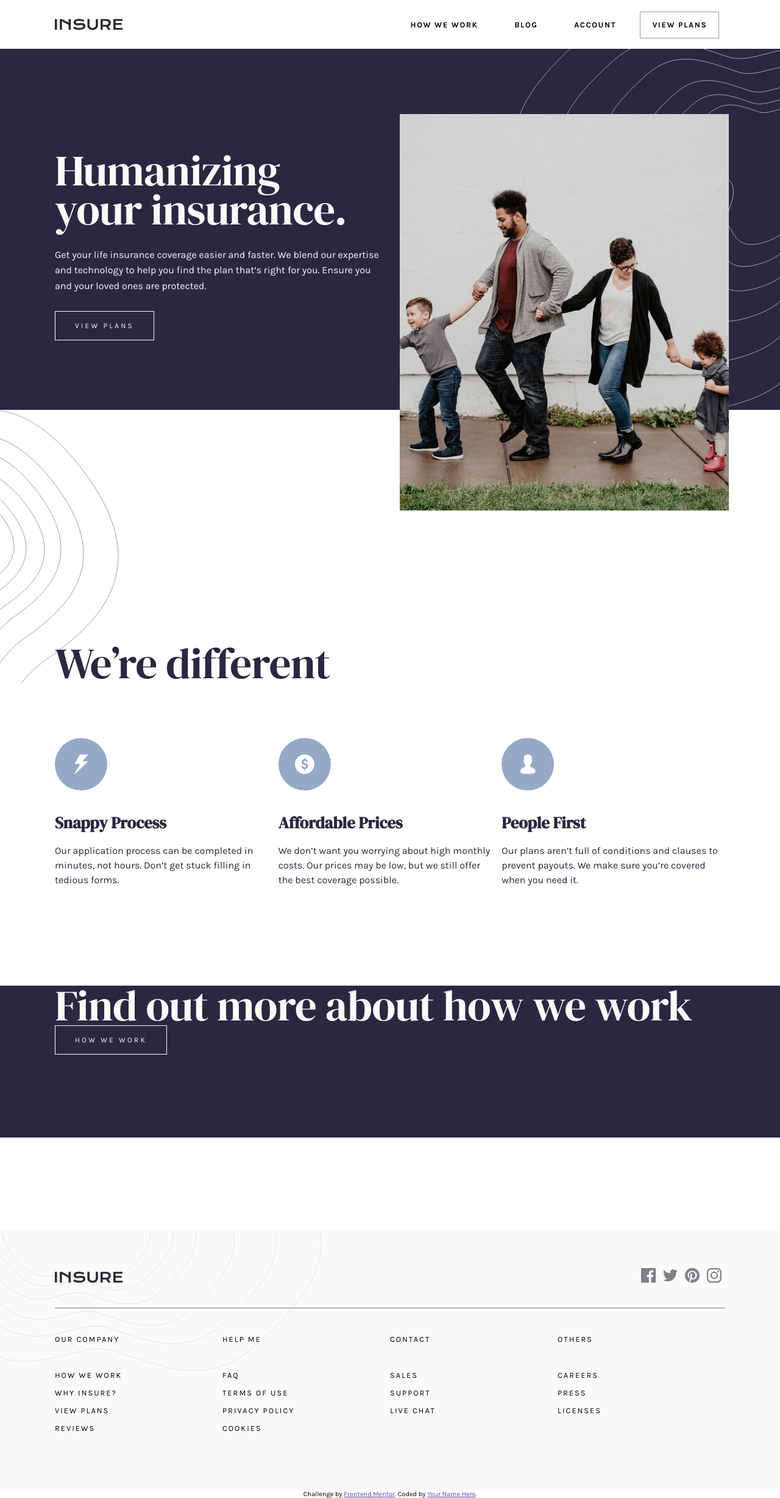
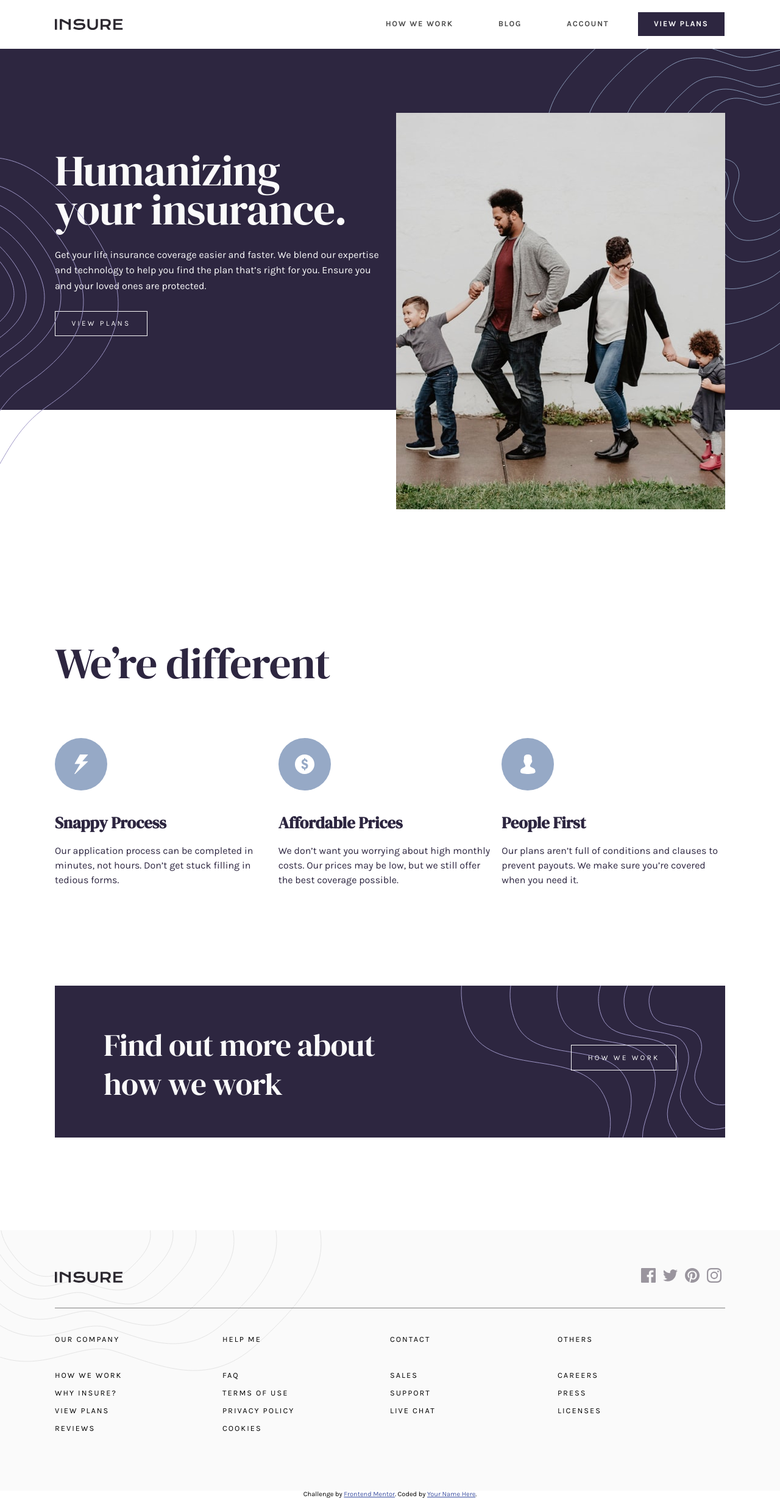
Before and after one commit to jasonlord/insure-landing-page-master, a PHP site: page /index.html in a window 1280 px wide. Shown: the whole page at 61% size. Run offline with PHP 8.4, Linux system fonts and the light colour scheme.

Commit message:
made final tweaks before working on making site responsive

```diff
--- a/index.html
+++ b/index.html
@@ -50,7 +50,10 @@
                 Get your life insurance coverage easier and faster. We blend our expertise and technology to help you find the plan that’s right for you. Ensure you and your loved ones are protected.
             </p>
             <button>View Plans</button>
+
         </div>
+        <div id="calloutTopTexture"></div>
+        <div id="textureImage01"></div>
     </div>
 
     <div class="cardSectionContainer">
@@ -85,13 +88,11 @@
         </div>
     </div>
 
-    <div class="bannerSection">
     <div id="bannerContents">
         <h1>
             Find out more about how we work
         </h1>
         <button>How we work</button>
-        </div>
     </div>
 
     <footer class="secondaryNav">
@@ -99,10 +100,21 @@
             <div class="footerTopSection">
                 <div id="logo"></div>
                 <ul class="socialMediaIcons">
+                    <a href="#">
                         <li class="socialMediaIcon" id="instagram"></li>
+                    </a>
+                    <a href="#">
                         <li class="socialMediaIcon" id="pinterest"></li>
+                    </a>
+                    </a>
+                    <a href="#">
                         <li class="socialMediaIcon" id="twitter"></li>
+                    </a>
+                    </a>
+                    <a href="#">
                         <li class="socialMediaIcon" id="facebook"></li>
+                    </a>
+                    </a>
                 </ul>
             </div>
 
--- a/sass/_main.scss
+++ b/sass/_main.scss
@@ -10,8 +10,6 @@
             max-width: $containerWidth;
             margin: 0 auto;
         }
-
-
         /* Sections */
 
         .primaryNav {
@@ -30,24 +28,44 @@
             font-size: 0.8rem;
             font-weight: 600;
             margin: 1.2rem 0.6rem;
-    padding: 0.9rem 1.2rem;
+            padding: .8rem 1.65rem;
             cursor: pointer;
             box-sizing: border-box;
             border: 1px solid white;
+            opacity: .7
         }
 
-.primaryNav ul li:hover,
+        .primaryNav ul li:last-child {
+            margin-right: 0;
+        }
+
+        .primaryNav ul li:hover {
+            opacity: 1
+        }
+
         .primaryNav ul li.selected {
-    border: 1px solid #999;
-    box-sizing: border-box;
+            color: $neutralLightGray;
+            background-color: $primaryViolet;
+            opacity: 1
         }
 
         .callout {
             height: 37rem;
             background-color: $primaryViolet;
+            position: relative;
+            z-index: 0;
+        }
+
+        .callout #calloutTopTexture {
+            width: 100%;
+            height: 100%;
             background-image: url(/images/bg-pattern-intro-right-desktop.svg);
+            background-size: 24rem;
             background-repeat: no-repeat;
             background-position: top right;
+            position: absolute;
+            z-index: -2;
+            top: 0;
         }
 
         .calloutContents {
@@ -75,6 +93,14 @@
             margin-top: 1.75rem;
         }
 
+        #textureImage01 {
+            background-image: url(/images/bg-pattern-intro-left-desktop.svg);
+            width: 195px;
+            height: 504px;
+            position: absolute;
+            bottom: -90px
+        }
+
         #familyPhoto {
             background-image: url(/images/image-intro-desktop.jpg);
             background-repeat: no-repeat;
@@ -83,7 +109,7 @@
             float: right;
             position: relative;
             top: 105px;
-    right: -16px;
+            right: -10px;
         }
 
         .cardSection {
@@ -91,11 +117,7 @@
             padding-top: 24rem;
         }
 
-.cardSectionContainer {
-    background-image: url(/images/bg-pattern-intro-left-desktop.svg);
-    background-repeat: no-repeat;
-    background-position: top left;
-}
+        .cardSectionContainer {}
 
         .cardSection h1 {
             color: $primaryViolet;
@@ -141,15 +163,26 @@
             font-family: $headlineFont;
         }
 
-.bannerSection {
+        #bannerContents {
             background-color: $primaryViolet;
-}
-
-#bannerContents {
             height: 15.5rem;
             clear: both;
             margin-top: 31rem;
             padding-top: 1px;
+            background-image: url(/images/bg-pattern-how-we-work-desktop.svg);
+            background-repeat: no-repeat;
+            background-position: right center;
+            overflow: hidden;
+            h1 {
+                font-size: 3.2rem;
+                width: 450px;
+                margin: 4rem 0rem 4rem 5rem;
+                float: left
+            }
+            button {
+                float: right;
+                margin: 6rem 5rem 6rem 0rem;
+            }
         }
 
         footer {
@@ -187,20 +220,28 @@ footer {
             background-repeat: no-repeat;
         }
 
+        .socialMediaIcons .socialMediaIcon:hover {
+            opacity: 1!important;
+        }
+
         .socialMediaIcons #facebook {
             background-image: url(/images/icon-facebook.svg);
+            opacity: .8;
         }
 
         .socialMediaIcons #twitter {
             background-image: url(/images/icon-twitter.svg);
+            opacity: .8;
         }
 
         .socialMediaIcons #pinterest {
             background-image: url(/images/icon-pinterest.svg);
+            opacity: .8;
         }
 
         .socialMediaIcons #instagram {
             background-image: url(/images/icon-instagram.svg);
+            opacity: .8;
         }
 
         .secondaryNavList {
@@ -220,8 +261,6 @@ footer {
         .secondaryNavList li:nth-child(2) {
             margin-top: 2.9rem;
         }
-
-
         /* Shared Componenents */
 
         h1 {
@@ -233,18 +272,20 @@ h1 {
             letter-spacing: -0.05rem;
         }
 
-.button {
-    border: 1px solid #999;
-}
-
         button {
             text-transform: uppercase;
-    padding: 1rem 2rem;
+            padding: .8rem 1.65rem;
             border: 1px solid $neutralLightGray;
             background: rgba(0, 0, 0, 0);
             color: $neutralLightGray;
             letter-spacing: 0.2rem;
             font-size: 0.75rem;
+            cursor: pointer
+        }
+
+        button:hover {
+            background-color: $neutralLightGray;
+            color: $primaryViolet
         }
 
         #logo {
--- a/sass/style.css
+++ b/sass/style.css
@@ -198,26 +198,45 @@ select {
   font-size: 0.8rem;
   font-weight: 600;
   margin: 1.2rem 0.6rem;
-  padding: 0.9rem 1.2rem;
+  padding: .8rem 1.65rem;
   cursor: pointer;
   -webkit-box-sizing: border-box;
           box-sizing: border-box;
   border: 1px solid white;
+  opacity: .7;
 }
 
-.primaryNav ul li:hover,
+.primaryNav ul li:last-child {
+  margin-right: 0;
+}
+
+.primaryNav ul li:hover {
+  opacity: 1;
+}
+
 .primaryNav ul li.selected {
-  border: 1px solid #999;
-  -webkit-box-sizing: border-box;
-          box-sizing: border-box;
+  color: #fafafa;
+  background-color: #2d2640;
+  opacity: 1;
 }
 
 .callout {
   height: 37rem;
   background-color: #2d2640;
+  position: relative;
+  z-index: 0;
+}
+
+.callout #calloutTopTexture {
+  width: 100%;
+  height: 100%;
   background-image: url(/images/bg-pattern-intro-right-desktop.svg);
+  background-size: 24rem;
   background-repeat: no-repeat;
   background-position: top right;
+  position: absolute;
+  z-index: -2;
+  top: 0;
 }
 
 .calloutContents {
@@ -245,6 +264,14 @@ select {
   margin-top: 1.75rem;
 }
 
+#textureImage01 {
+  background-image: url(/images/bg-pattern-intro-left-desktop.svg);
+  width: 195px;
+  height: 504px;
+  position: absolute;
+  bottom: -90px;
+}
+
 #familyPhoto {
   background-image: url(/images/image-intro-desktop.jpg);
   background-repeat: no-repeat;
@@ -253,18 +280,12 @@ select {
   float: right;
   position: relative;
   top: 105px;
-  right: -16px;
+  right: -10px;
 }
 
 .cardSection {
   color: #2d2640;
   padding-top: 24rem;
-}
-
-.cardSectionContainer {
-  background-image: url(/images/bg-pattern-intro-left-desktop.svg);
-  background-repeat: no-repeat;
-  background-position: top left;
 }
 
 .cardSection h1 {
@@ -311,15 +332,28 @@ select {
   font-family: "DM Serif Display", serif;
 }
 
-.bannerSection {
+#bannerContents {
   background-color: #2d2640;
-}
-
-#bannerContents {
   height: 15.5rem;
   clear: both;
   margin-top: 31rem;
   padding-top: 1px;
+  background-image: url(/images/bg-pattern-how-we-work-desktop.svg);
+  background-repeat: no-repeat;
+  background-position: right center;
+  overflow: hidden;
+}
+
+#bannerContents h1 {
+  font-size: 3.2rem;
+  width: 450px;
+  margin: 4rem 0rem 4rem 5rem;
+  float: left;
+}
+
+#bannerContents button {
+  float: right;
+  margin: 6rem 5rem 6rem 0rem;
 }
 
 footer {
@@ -357,20 +391,28 @@ footer {
   background-repeat: no-repeat;
 }
 
+.socialMediaIcons .socialMediaIcon:hover {
+  opacity: 1 !important;
+}
+
 .socialMediaIcons #facebook {
   background-image: url(/images/icon-facebook.svg);
+  opacity: .8;
 }
 
 .socialMediaIcons #twitter {
   background-image: url(/images/icon-twitter.svg);
+  opacity: .8;
 }
 
 .socialMediaIcons #pinterest {
   background-image: url(/images/icon-pinterest.svg);
+  opacity: .8;
 }
 
 .socialMediaIcons #instagram {
   background-image: url(/images/icon-instagram.svg);
+  opacity: .8;
 }
 
 .secondaryNavList {
@@ -401,18 +443,20 @@ h1 {
   letter-spacing: -0.05rem;
 }
 
-.button {
-  border: 1px solid #999;
-}
-
 button {
   text-transform: uppercase;
-  padding: 1rem 2rem;
+  padding: .8rem 1.65rem;
   border: 1px solid #fafafa;
   background: rgba(0, 0, 0, 0);
   color: #fafafa;
   letter-spacing: 0.2rem;
   font-size: 0.75rem;
+  cursor: pointer;
+}
+
+button:hover {
+  background-color: #fafafa;
+  color: #2d2640;
 }
 
 #logo {
```
Also changed, not shown: 1 other file. Lines whose indentation alone changed are shown as unchanged.
